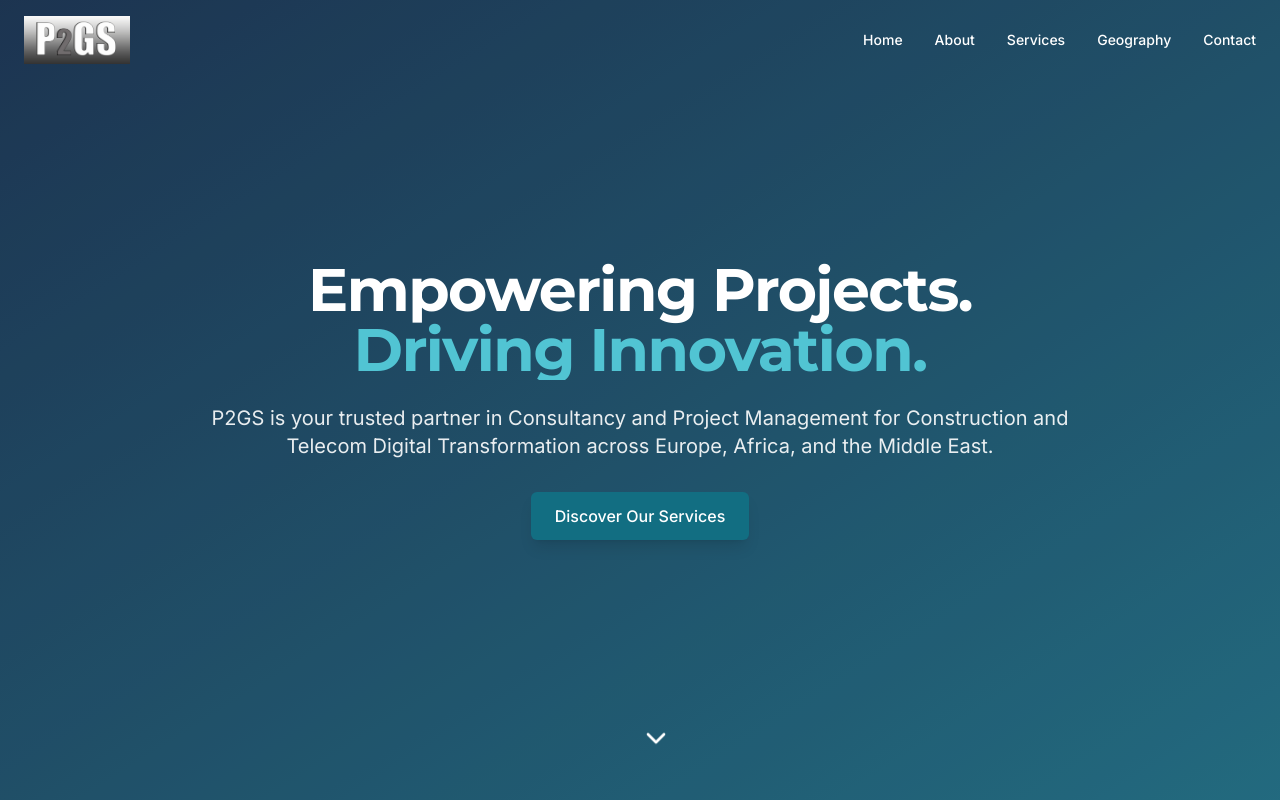
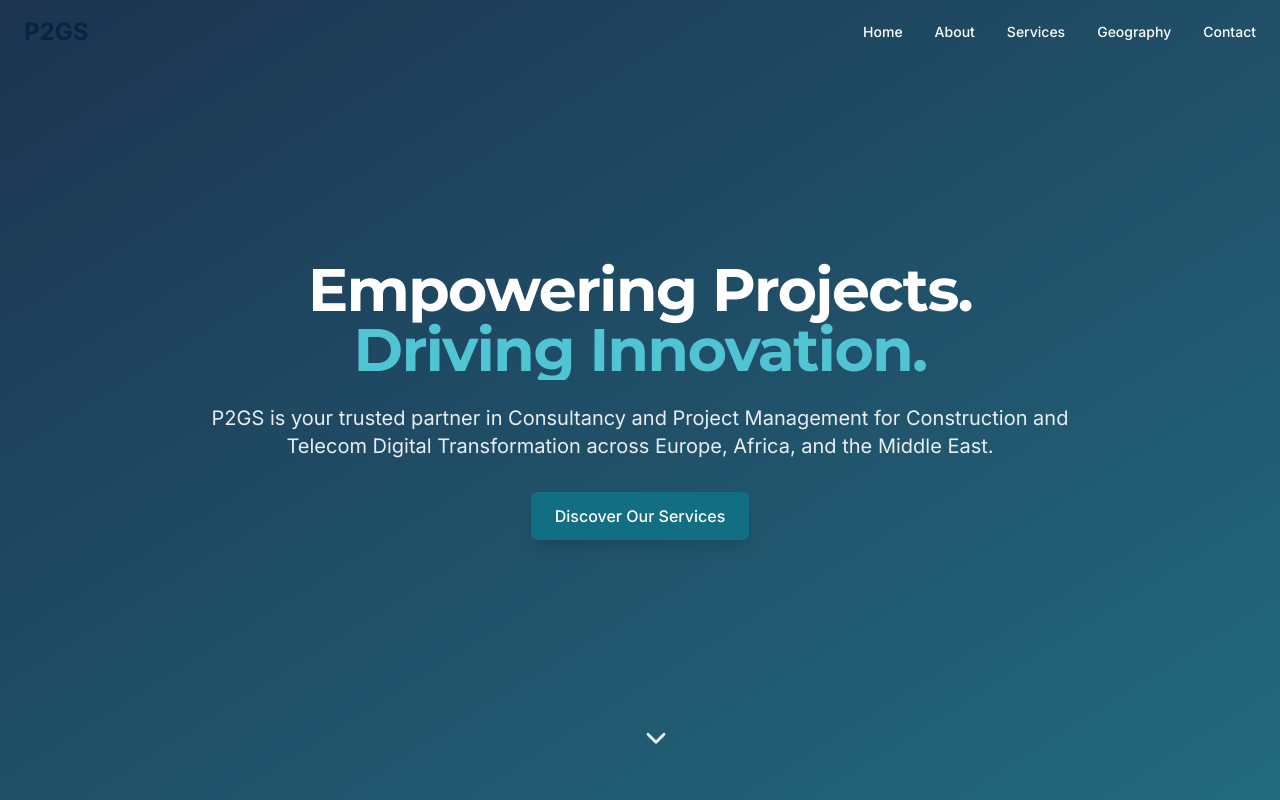
Before and after one commit to P2GSGH/innovate-transform-connect, a React (Vite) app: page / in a window 1280 px wide. Shown: the top 800 px of the page. Built offline with nearby package versions, Linux system fonts and the light colour scheme.

Commit message:
Replace logo with text
Replaced the logo image in the navbar with text.

```diff
--- a/src/components/Navbar.tsx
+++ b/src/components/Navbar.tsx
@@ -50,12 +50,8 @@ const Navbar = () => {
     >
       <div className="container mx-auto px-4 md:px-6">
         <div className="flex items-center justify-between">
-          <a href="#" className="flex items-center">
-            <img
-              src="/lovable-uploads/52b7d543-2749-4e2c-a4b2-5572419bc67b.png"
-              alt="P2GS Logo"
-              className="h-10 md:h-12"
-            />
+          <a href="#" className="text-p2gs-navy font-bold text-2xl">
+            P2GS
           </a>
 
           {/* Desktop Navigation */}
```
